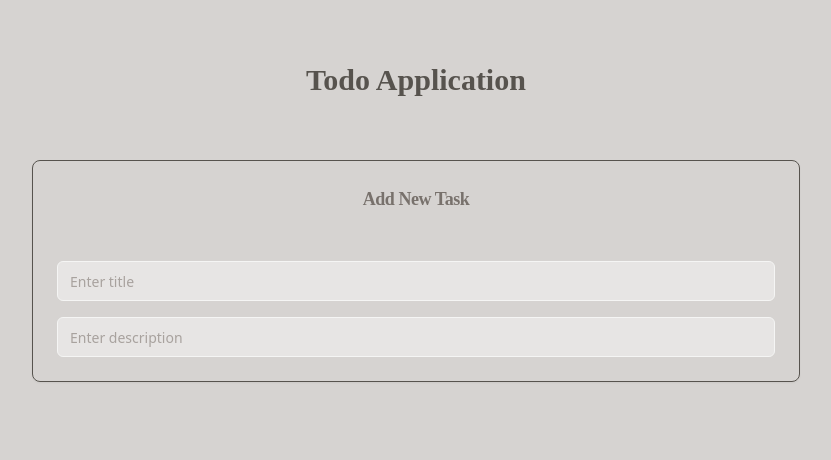
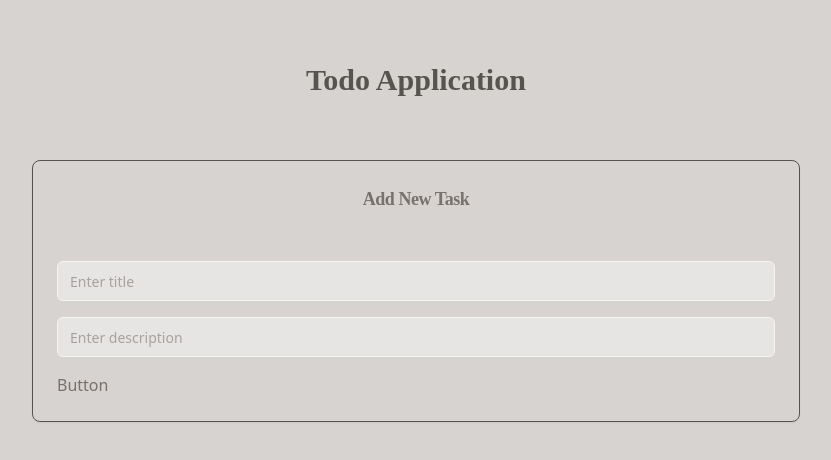
Before and after one commit to anoopraju31/task-tracker, a React (Vite) app: page / in a window 1280 px wide. Shown: the top 460 px of the page, without its empty margins (224-1055 px from the left). Built offline with nearby package versions, Linux system fonts and the light colour scheme; a web font is replaced by a local one.

Commit message:
Button Component - initial

```diff
--- /dev/null
+++ b/src/components/Button.tsx
@@ -0,0 +1,5 @@
+const Button = () => {
+	return <div>Button</div>
+}
+
+export default Button
--- a/src/components/Form.tsx
+++ b/src/components/Form.tsx
@@ -1,5 +1,6 @@
 import { ChangeEvent } from 'react'
 import InputField from './InputField'
+import Button from './Button'
 
 const Form = () => {
 	return (
@@ -25,6 +26,8 @@ const Form = () => {
 					console.log(e)
 				}}
 			/>
+
+			<Button />
 		</form>
 	)
 }
```
